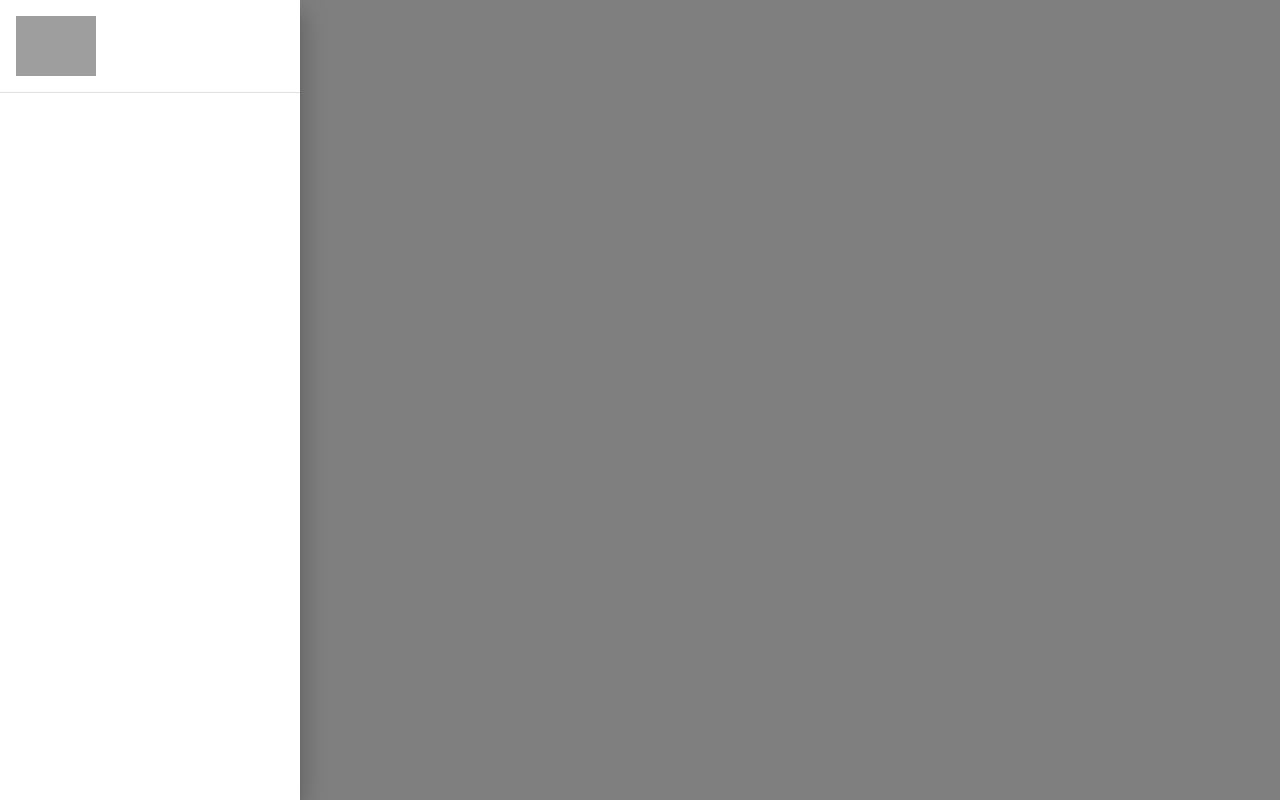
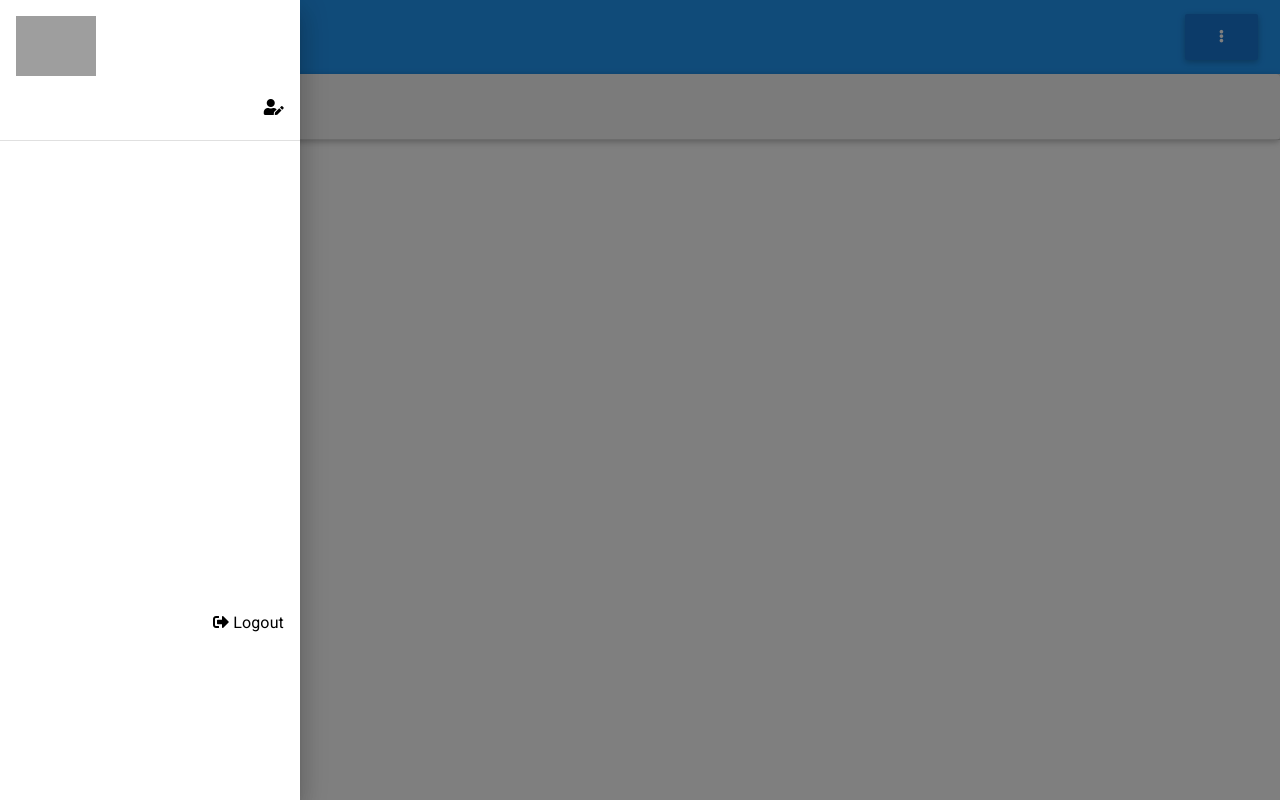
Before and after one commit to CarlosCL98/TaskPlannerApp, a React (Create React App) app: page /taskPlanner in a window 1280 px wide. Both pictures are taken after a click on the button 45 px from the left and 29 px from the top of the page. Built offline with nearby package versions, Linux system fonts and the light colour scheme; grey boxes are pictures that could not be loaded.

Commit message:
Ya se logró agregar la lista de tareas con una tarea, y los botones de logout y filter.

```diff
--- a/src/Login/Login.js
+++ b/src/Login/Login.js
@@ -1,6 +1,6 @@
 import React from "react";
 import "./Login.css";
-import {MDBBtn, MDBCol, MDBContainer, MDBInput, MDBRow} from "mdbreact";
+import {MDBBtn, MDBCol, MDBContainer, MDBIcon, MDBInput, MDBRow} from "mdbreact";
 import {Link, Redirect} from "react-router-dom";
 
 export class Login extends React.Component {
@@ -72,7 +72,7 @@ export class Login extends React.Component {
                                 />
                             </div>
                             <div className="btnLogin">
-                                <MDBBtn color="blue" type={"submit"}>Login</MDBBtn>
+                                <MDBBtn color="blue" type={"submit"}><MDBIcon icon="sign-in-alt"/> Login</MDBBtn>
                             </div>
                         </form>
                     </MDBCol>
--- /dev/null
+++ b/src/Task/Task.js
@@ -0,0 +1,15 @@
+import React from "react";
+import {MDBCard, MDBCardBody, MDBCardHeader, MDBCardTitle} from "mdbreact";
+
+export class Task extends React.Component {
+
+    render() {
+        return (
+            <MDBCard>
+                <MDBCardHeader>
+                    <MDBCardTitle>Task1</MDBCardTitle>
+                </MDBCardHeader>
+            </MDBCard>
+        );
+    }
+}
--- /dev/null
+++ b/src/Task/TaskList.js
@@ -0,0 +1,20 @@
+import React from "react";
+import {Task} from "./Task";
+
+export class TaskList extends React.Component {
+
+    render() {
+        const taskList = this.props.task;
+        const tasks = taskList.map((task, i) => (
+                <div key={"task_" + i}>
+                    <Task></Task>
+                </div>
+            )
+        );
+        return (
+            <div>
+                {tasks}
+            </div>
+        );
+    }
+}
--- a/src/TaskPlanner/Navbar.js
+++ b/src/TaskPlanner/Navbar.js
@@ -1,8 +1,18 @@
 import React from "react";
 import "./Navbar.css";
-import {MDBBtn, MDBContainer, MDBIcon, MDBRow} from "mdbreact";
+import {
+    MDBBtn,
+    MDBContainer,
+    MDBDropdown, MDBDropdownItem,
+    MDBDropdownMenu,
+    MDBDropdownToggle,
+    MDBIcon,
+    MDBNavbar,
+    MDBRow
+} from "mdbreact";
 import {Drawer, List, ListItem, ListItemIcon, ListItemText, Divider} from "@material-ui/core";
 import Avatar from "../imgs/avatar.png";
+import {Link} from "react-router-dom";
 
 export class Navbar extends React.Component {
 
@@ -21,23 +31,48 @@ export class Navbar extends React.Component {
     };
 
     render() {
+        const profileBtn = (
+            <Link to="/profile" style={{color: "black"}}><MDBIcon icon="user-edit"/></Link>
+        );
+        const logout = (
+            <Link to="/" style={{color: "black"}}><MDBIcon icon="sign-out-alt"/> Logout</Link>
+        );
         const sideMenu = (
-            <div style={{width:300}} role="presentation" onClick={this.handleToggle(false)}>
+            <div style={{width: 300}} role="presentation" onClick={this.handleToggle(false)}>
                 <List>
                     <ListItem>
                         <img className="avatarNav" src={Avatar} alt="avatar"/>
-                        <ListItemText primary={localStorage.getItem("username")} secondary={localStorage.getItem("email")}/>
+                        <ListItemText primary={localStorage.getItem("username")}
+                                      secondary={localStorage.getItem("email")}/>
+                    </ListItem>
+                    <ListItem>
+                        <ListItemText primary={profileBtn} style={{textAlign: "right"}}/>
                     </ListItem>
                 </List>
                 <Divider/>
+                <List style={{marginTop: "150%"}}>
+                    <ListItem>
+                        <ListItemText primary={logout} style={{textAlign: "right"}}/>
+                    </ListItem>
+                </List>
             </div>
         );
         return (
             <div>
-                <MDBBtn onClick={this.handleToggle(true)}><MDBIcon icon="bars"/></MDBBtn>
-                <Drawer open={this.state.isOpen} onClose={this.handleToggle(false)}>
-                    {sideMenu}
-                </Drawer>
+                <MDBNavbar color={"blue"}>
+                    <MDBBtn onClick={this.handleToggle(true)} color={"blue"}><MDBIcon icon="bars"/></MDBBtn>
+                    <Drawer open={this.state.isOpen} onClose={this.handleToggle(false)}>
+                        {sideMenu}
+                    </Drawer>
+                    <MDBDropdown style={{textAlign: "right"}}>
+                        <MDBDropdownToggle color={"blue"}>
+                            <MDBIcon icon="ellipsis-v"/>
+                        </MDBDropdownToggle>
+                        <MDBDropdownMenu basic>
+                            <MDBDropdownItem><Link to="/filter">Filter</Link></MDBDropdownItem>
+                        </MDBDropdownMenu>
+                    </MDBDropdown>
+                </MDBNavbar>
             </div>
         );
     }
--- a/src/TaskPlanner/TaskPlanner.js
+++ b/src/TaskPlanner/TaskPlanner.js
@@ -1,12 +1,23 @@
 import React from "react";
 import {Navbar} from "./Navbar";
+import {TaskList} from "../Task/TaskList";
 
 export class TaskPlanner extends React.Component {
 
     render() {
+        const task = [{
+            "description": "some description text ",
+            "responsible": {
+                "name": "Santiago Carrillo",
+                "email": "sancarbar@gmail"
+            },
+            "status": "ready",
+            "dueDate": 156464645646
+        }];
         return (
             <div>
                 <Navbar/>
+                <TaskList task={task}/>
             </div>
         );
     }
```
